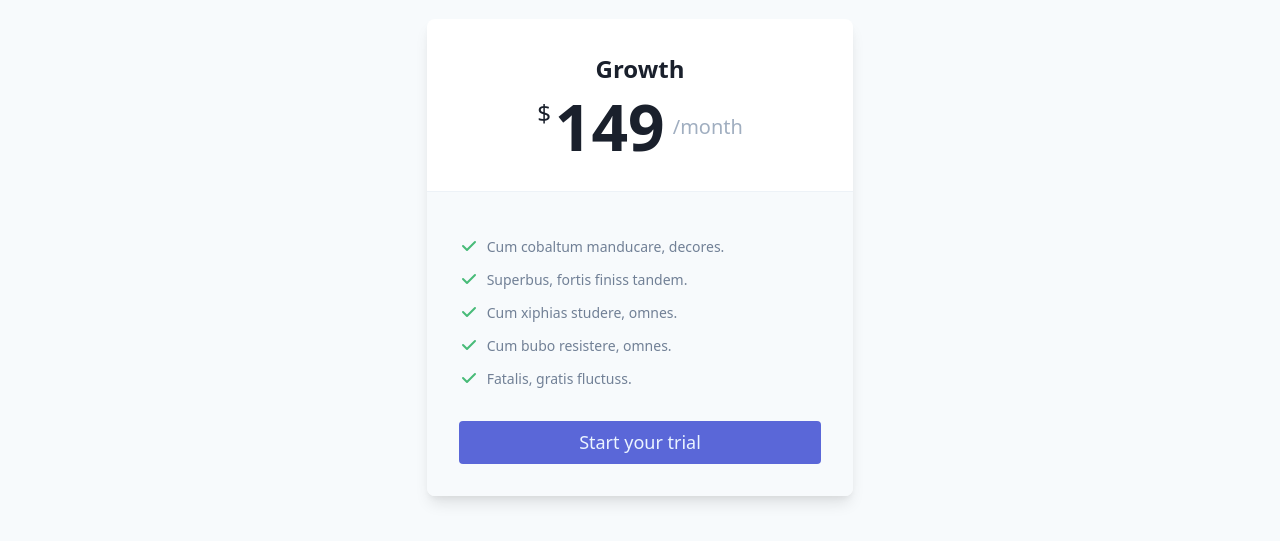
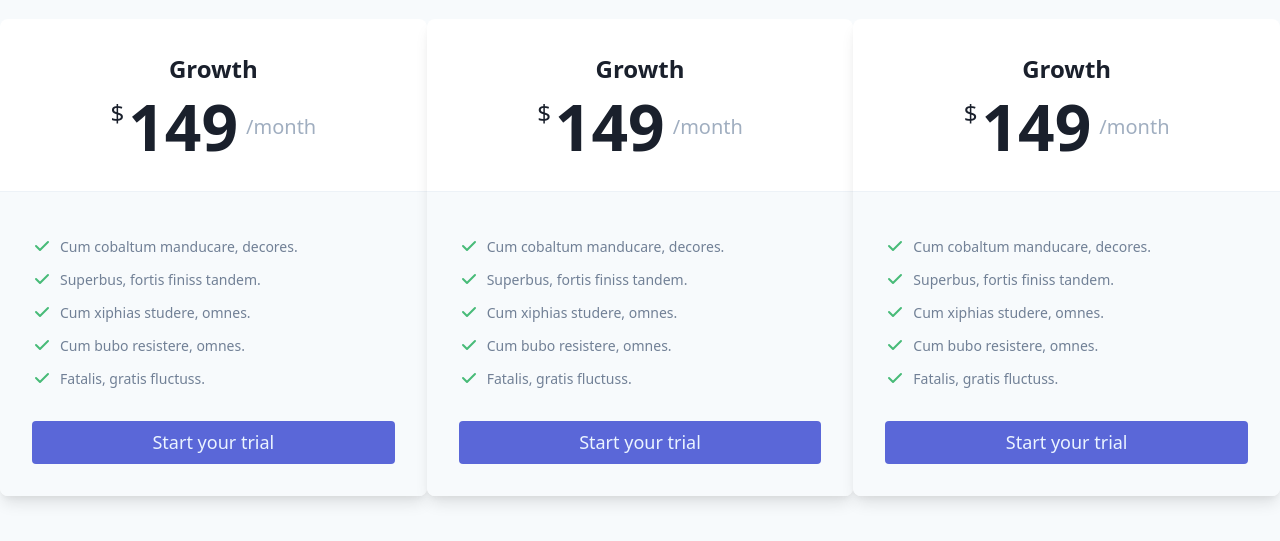
Before and after one commit to romansndlr/tailwind-demo, a React (Create React App) app: page / in a window 1280 px wide. Shown: the part 143-684 px from the top of the page. Built offline with nearby package versions, Linux system fonts and the light colour scheme.

Commit message:
three pricing cards

```diff
--- a/src/App.js
+++ b/src/App.js
@@ -1,51 +1,13 @@
 import React from "react"
-import Check from "./Check"
+import { PricingCard } from "./components"
 
 function App() {
   return (
     <div className="h-screen w-screen bg-gray-100 flex items-center justify-center">
       <div className="container flex justify-center">
-        <div className="bg-white rounded-lg overflow-hidden shadow-lg w-1/3">
-          <div className="p-8 flex flex-col items-center justify-center">
-            <h3 className="text-gray-900 font-semibold text-2xl">Growth</h3>
-            <p className="flex mt-2">
-              <span className="self-start text-gray-900 text-2xl">$</span>
-              <span className="font-bold text-6xl text-gray-900 leading-none ml-1">
-                149
-              </span>
-              <span className="self-center text-gray-500 text-xl ml-2">
-                /month
-              </span>
-            </p>
-          </div>
-          <div className="p-8 bg-gray-100 border-gray-200 border-t">
-            <ul>
-              <li className="text-gray-600 mt-3 text-sm flex items-center">
-                <Check />
-                <span className="ml-2">Cum cobaltum manducare, decores.</span>
-              </li>
-              <li className="text-gray-600 mt-3 text-sm flex items-center">
-                <Check />
-                <span className="ml-2">Superbus, fortis finiss tandem.</span>
-              </li>
-              <li className="text-gray-600 mt-3 text-sm flex items-center">
-                <Check />
-                <span className="ml-2">Cum xiphias studere, omnes.</span>
-              </li>
-              <li className="text-gray-600 mt-3 text-sm flex items-center">
-                <Check />
-                <span className="ml-2">Cum bubo resistere, omnes.</span>
-              </li>
-              <li className="text-gray-600 mt-3 text-sm flex items-center">
-                <Check />
-                <span className="ml-2">Fatalis, gratis fluctuss.</span>
-              </li>
-            </ul>
-            <button className="mt-8 bg-indigo-600 text-indigo-100 text-lg text-center w-full p-2 rounded">
-              Start your trial
-            </button>
-          </div>
-        </div>
+        <PricingCard />
+        <PricingCard />
+        <PricingCard />
       </div>
     </div>
   )
--- /dev/null
+++ b/src/components/PricingCard.js
@@ -0,0 +1,48 @@
+import React from "react"
+import Check from "./Check"
+
+function PricingCard(props) {
+  return (
+    <div className="bg-white rounded-lg overflow-hidden shadow-lg w-1/3">
+      <div className="p-8 flex flex-col items-center justify-center">
+        <h3 className="text-gray-900 font-semibold text-2xl">Growth</h3>
+        <p className="flex mt-2">
+          <span className="self-start text-gray-900 text-2xl">$</span>
+          <span className="font-bold text-6xl text-gray-900 leading-none ml-1">
+            149
+          </span>
+          <span className="self-center text-gray-500 text-xl ml-2">/month</span>
+        </p>
+      </div>
+      <div className="p-8 bg-gray-100 border-gray-200 border-t">
+        <ul>
+          <li className="text-gray-600 mt-3 text-sm flex items-center">
+            <Check />
+            <span className="ml-2">Cum cobaltum manducare, decores.</span>
+          </li>
+          <li className="text-gray-600 mt-3 text-sm flex items-center">
+            <Check />
+            <span className="ml-2">Superbus, fortis finiss tandem.</span>
+          </li>
+          <li className="text-gray-600 mt-3 text-sm flex items-center">
+            <Check />
+            <span className="ml-2">Cum xiphias studere, omnes.</span>
+          </li>
+          <li className="text-gray-600 mt-3 text-sm flex items-center">
+            <Check />
+            <span className="ml-2">Cum bubo resistere, omnes.</span>
+          </li>
+          <li className="text-gray-600 mt-3 text-sm flex items-center">
+            <Check />
+            <span className="ml-2">Fatalis, gratis fluctuss.</span>
+          </li>
+        </ul>
+        <button className="mt-8 bg-indigo-600 text-indigo-100 text-lg text-center w-full p-2 rounded">
+          Start your trial
+        </button>
+      </div>
+    </div>
+  )
+}
+
+export default PricingCard
--- /dev/null
+++ b/src/components/index.js
@@ -0,0 +1,2 @@
+export { default as Check } from "./Check"
+export { default as PricingCard } from "./PricingCard"
```
Also changed, not shown: src/components/Check.js (renamed from src/Check.js).
